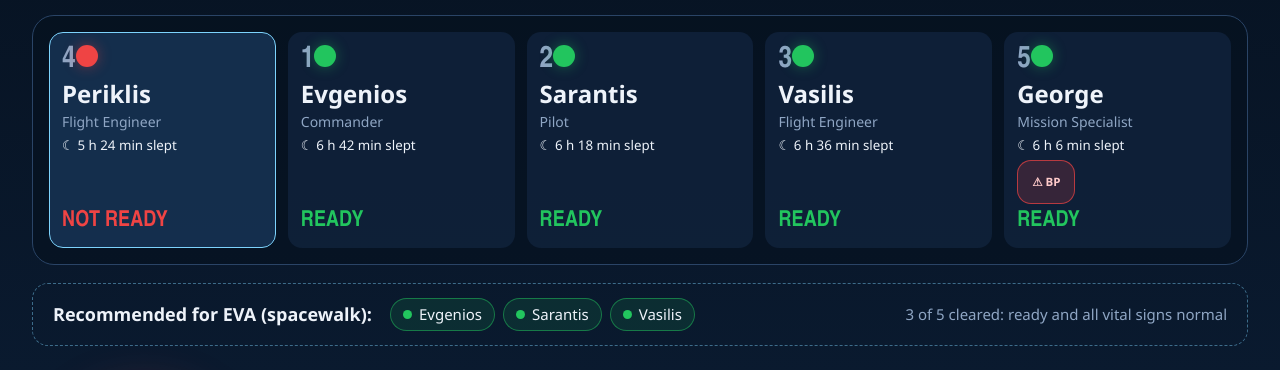
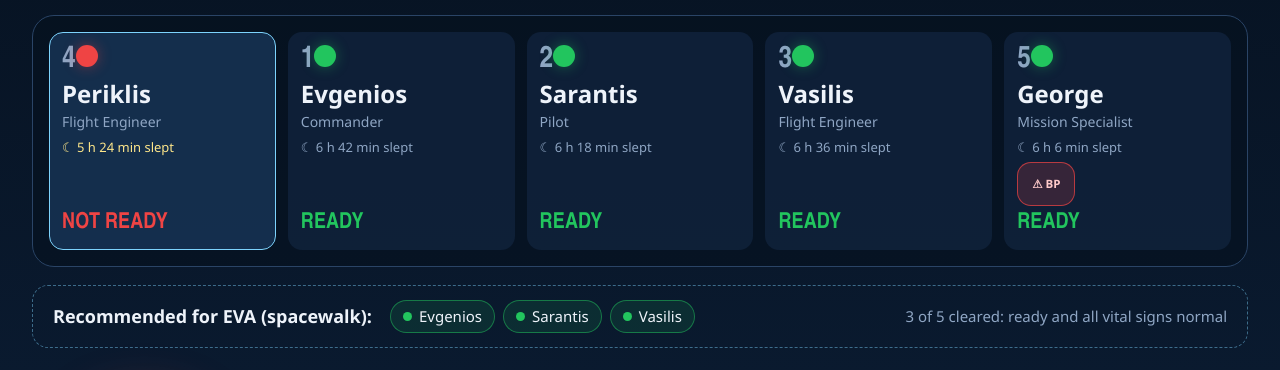
Before and after one commit to EvgenisSal/crew-readiness-check, a plain HTML site: page index.html in a window 1280 px wide. Shown: the part 186-556 px from the top of the page. Drawn offline with Linux system fonts and the light colour scheme.

Commit message:
Add styles for slept class in index.html

```diff
--- a/index.html
+++ b/index.html
@@ -88,6 +88,8 @@
   .tag.live { background: var(--earthlight); color: var(--night-deep); }
   .tag.bio { background: rgba(234, 179, 8, 0.18); color: #fde68a; border: 1px solid rgba(234, 179, 8, 0.6); }
   .tag.bio.high { background: rgba(239, 68, 68, 0.18); color: #fecaca; border-color: rgba(239, 68, 68, 0.7); }
+    .slept { font-size: 13px; color: var(--muted); margin-top: 2px; }
+  .slept.short { color: #fde68a; }
 
   /* ---------- EVA pick ---------- */
   .eva {
```
